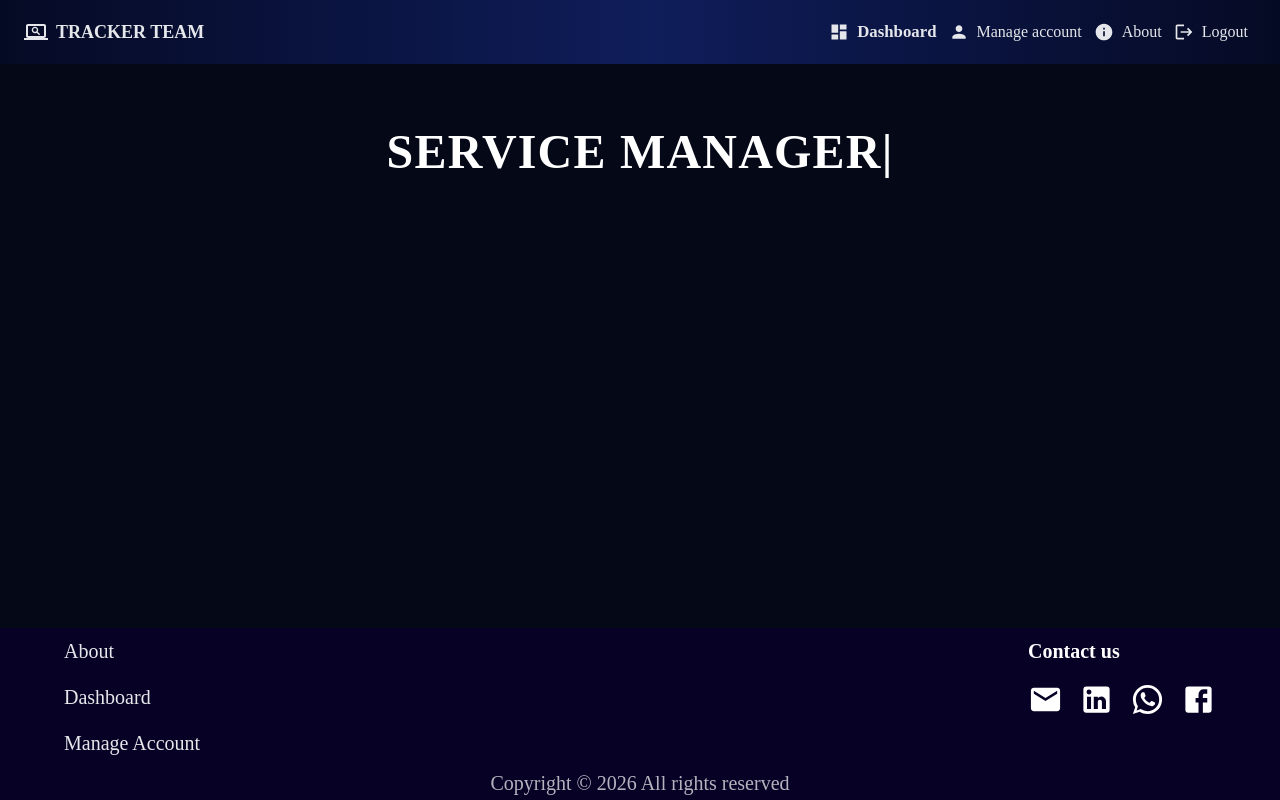
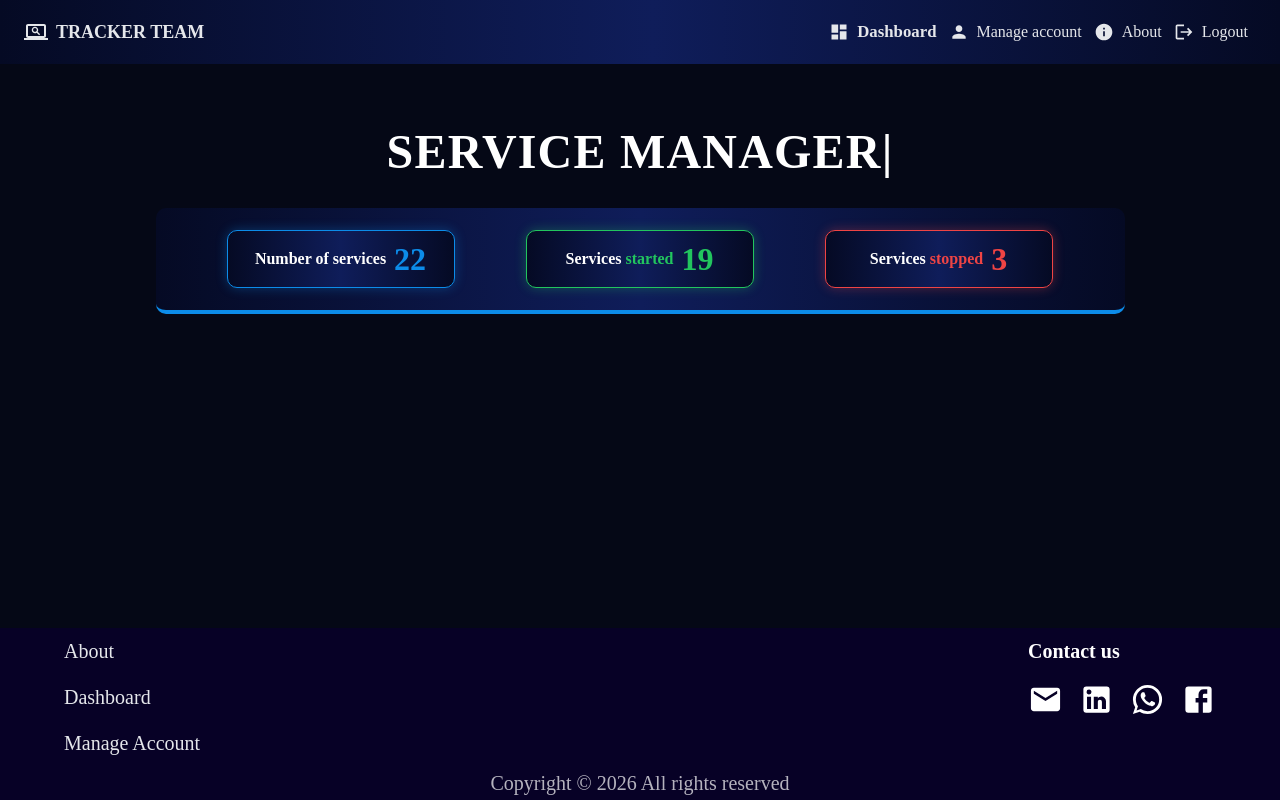
Before and after one commit to fymijoro/service_manager, a React (Vite) app in the folder service-manager/: page / in a window 1280 px wide. Built offline with nearby package versions, Linux system fonts and the light colour scheme; sample sign-in values are in the browser's storage; a web font is replaced by a local one.

Commit message:
stat Services effectue

```diff
--- /dev/null
+++ b/service-manager/src/components/StatCard.jsx
@@ -0,0 +1,33 @@
+import { Box, Typography } from '@mui/material'
+
+const GRADIENT = 'linear-gradient(90deg, #050A24 0%, #0F1D5A 50%, #050A24 100%)'
+
+function StatCard({ label, value, accentColor }) {
+  return (
+    <Box
+      sx={{
+        width: { xs: '100%', md: '228px' },
+        height: '58px',
+        flexShrink: 0,
+        background: GRADIENT,
+        border: `1px solid ${accentColor}`,
+        boxShadow: `0 0 12px ${accentColor}55`,
+        borderRadius: '10px',
+        display: 'flex',
+        alignItems: 'center',
+        justifyContent: 'center',
+        gap: 1,
+        px: 2,
+      }}
+    >
+      <Typography sx={{ fontSize: 16, fontWeight: 700, color: '#FFFFFF', whiteSpace: 'nowrap' }}>
+        {label}
+      </Typography>
+      <Typography sx={{ fontSize: 32, fontWeight: 700, color: accentColor, lineHeight: 1 }}>
+        {value}
+      </Typography>
+    </Box>
+  )
+}
+
+export default StatCard
--- /dev/null
+++ b/service-manager/src/components/StatsSummary.jsx
@@ -0,0 +1,61 @@
+import { Box } from '@mui/material'
+import StatCard from './StatCard.jsx'
+
+const GRADIENT = 'linear-gradient(90deg, #050A24 0%, #0F1D5A 50%, #050A24 100%)'
+
+const stats = [
+  {
+    label: 'Number of services',
+    value: 22,
+    accentColor: '#0C8CE9',
+  },
+  {
+    label: (
+      <>
+        Services <span style={{ color: '#22C55E' }}>started</span>
+      </>
+    ),
+    value: 19,
+    accentColor: '#22C55E',
+  },
+  {
+    label: (
+      <>
+        Services <span style={{ color: '#EF4444' }}>stopped</span>
+      </>
+    ),
+    value: 3,
+    accentColor: '#EF4444',
+  },
+]
+
+function StatsSummary() {
+  return (
+    <Box
+      sx={{
+        width: { xs: '100%', md: '969px' },
+        maxWidth: '100%',
+        mx: 'auto',
+        background: GRADIENT,
+        borderRadius: '10px',
+        borderBottom: '4px solid #0C8CE9',
+        px: { xs: 2, md: '71px' },
+        py: { xs: 2, md: '22px' },
+        display: 'flex',
+        flexDirection: { xs: 'column', md: 'row' },
+        gap: { xs: 2, md: '71px' },
+      }}
+    >
+      {stats.map((stat, index) => (
+        <StatCard
+          key={index}
+          label={stat.label}
+          value={stat.value}
+          accentColor={stat.accentColor}
+        />
+      ))}
+    </Box>
+  )
+}
+
+export default StatsSummary
--- a/service-manager/src/pages/Dashboard.jsx
+++ b/service-manager/src/pages/Dashboard.jsx
@@ -1,9 +1,11 @@
 import TypewriterTitle from '../components/TypewriterTitle.jsx'
+import StatsSummary from '../components/StatsSummary.jsx'
 
 function Dashboard() {
   return (
     <div className="p-8">
       <TypewriterTitle />
+      <StatsSummary />
     </div>
   )
 }
```
